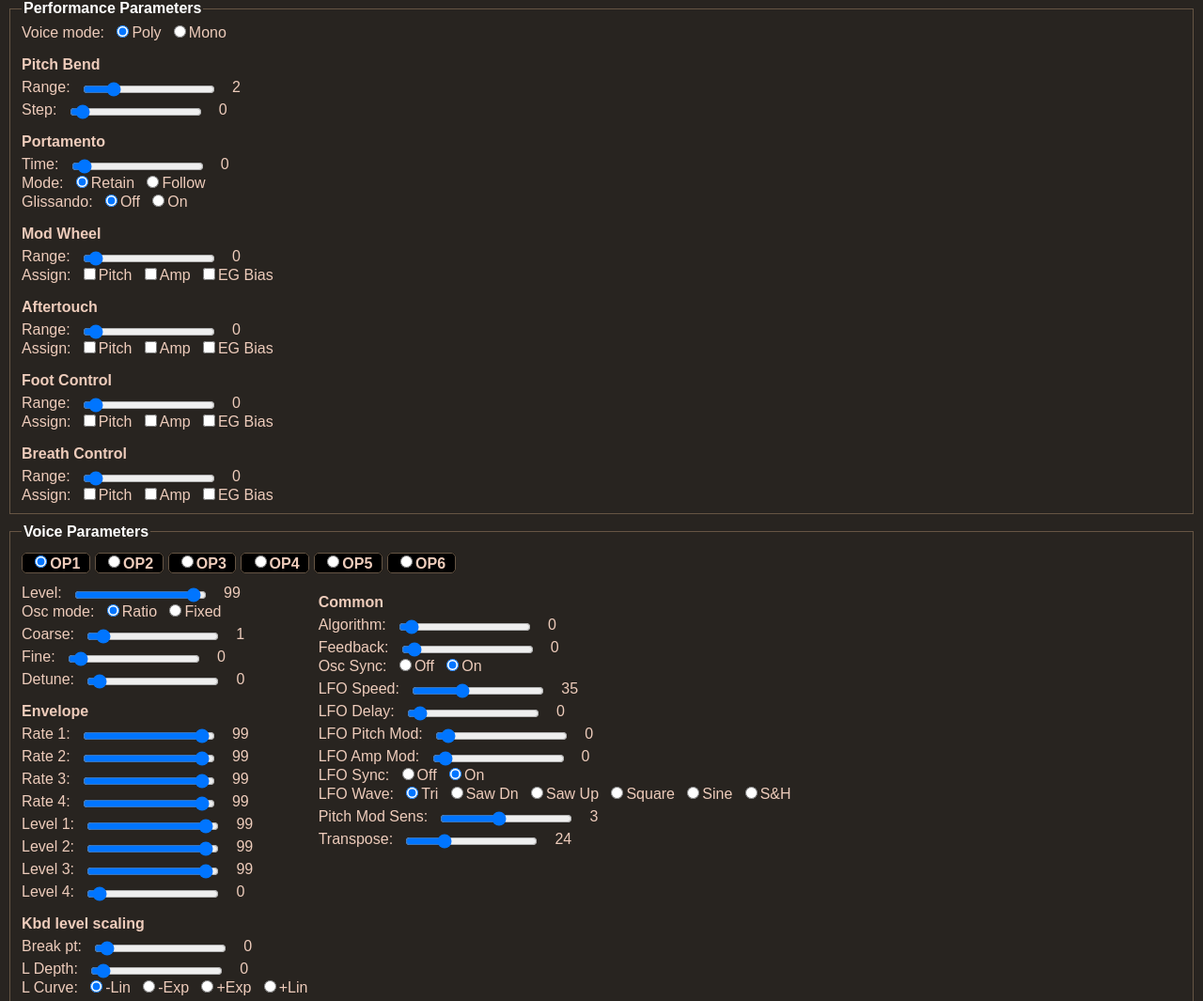
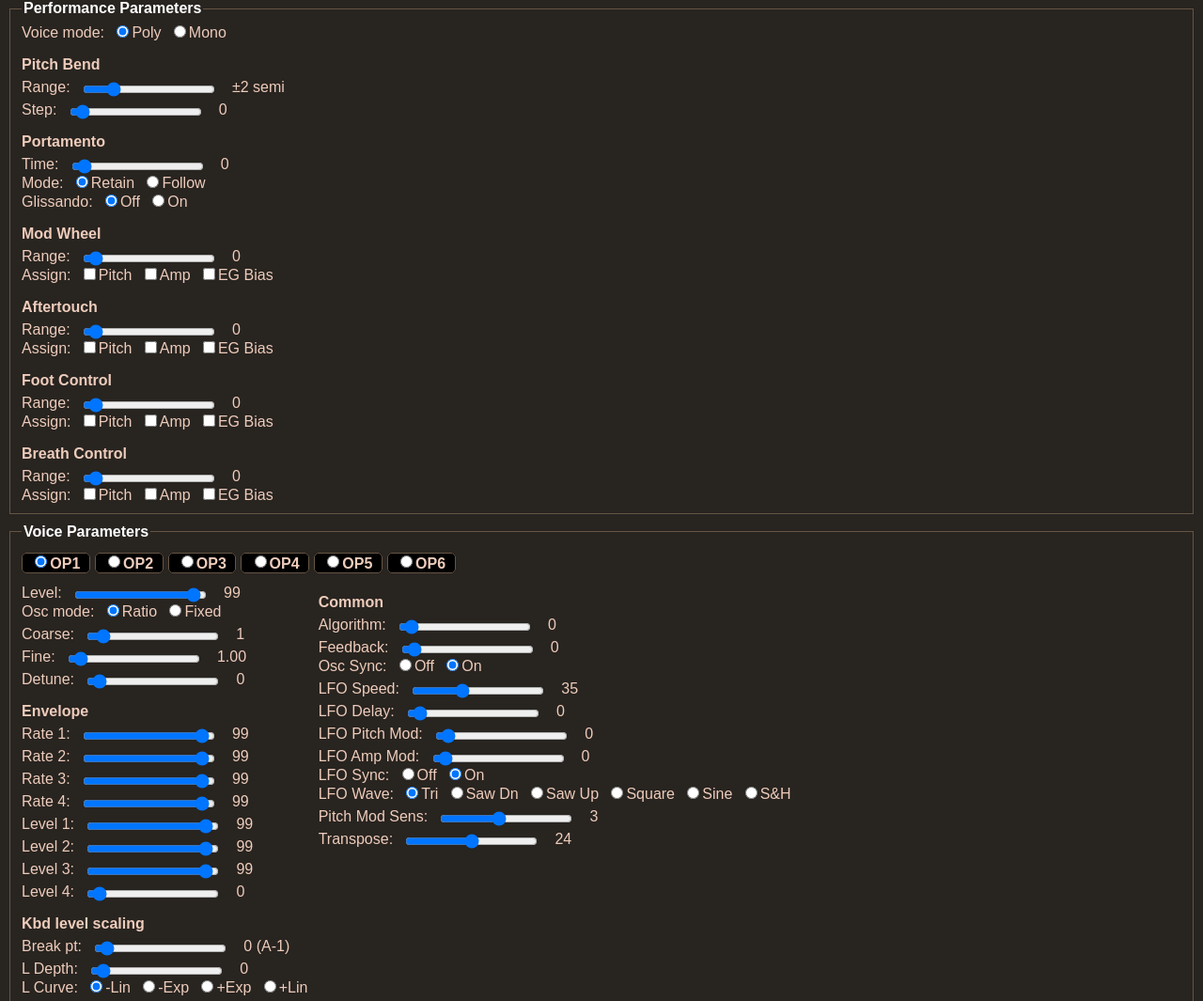
Before and after one commit to Ahlzen/DXEdit, a React (Vite) app: page / in a window 1280 px wide. Shown: the part 271-1336 px from the top of the page at 94% size. Built offline with nearby package versions, Linux system fonts and the light colour scheme.

Commit message:
Added value formatters for voice editor.

```diff
--- a/src/components/App.tsx
+++ b/src/components/App.tsx
@@ -65,7 +65,12 @@ export default function App()
   });
 
   // Formatters
-  function formatMidiChannel(ch: number) { return String(ch+1); }
+  function formatMidiChannel(ch: number) : string { return String(ch+1); }
+  function formatSemitones(n: number) : string { return `±${n} semi`; }
+  function formatTranspose(n: number) : string {
+    // transpose (24=C3)
+    return String(n); // TODO: Find out how DX7 displays this
+  }
 
   return (
     <>
@@ -122,7 +127,8 @@ export default function App()
         title="Range:"
         selectedValue={perfParams.pitchBendRange}
         maxValue={12}
-        onValueChanged={(v) => handlePerformanceParamChanged('pitchBendRange', v)} />
+        onValueChanged={(v) => handlePerformanceParamChanged('pitchBendRange', v)}
+        valueFormatter={formatSemitones} />
       <Slider
         title="Step:"
         selectedValue={perfParams.pitchBendStep}
@@ -251,8 +257,9 @@ export default function App()
           <Slider
             title="Transpose:"
             selectedValue={voiceParams.getValue('Transpose')}
-            maxValue={99}
-            onValueChanged={(v) => handleVoiceParamChanged('Transpose', v)} />
+            maxValue={48}
+            onValueChanged={(v) => handleVoiceParamChanged('Transpose', v)}
+            valueFormatter={formatTranspose} />
         </div>
 
       </div>
--- a/src/components/OpEditor.tsx
+++ b/src/components/OpEditor.tsx
@@ -17,6 +17,26 @@ export default function OpEditor(props: {
     };
   }
 
+  // Formatters
+  function formatBreakpoint(n: number) : string {
+    // (0=A-1, 1=A#-1, 2=B-1, 3=C0, ... 39=C3)
+    const notes = ['A', 'A#', 'B', 'C', 'C#', 'D', 'D#', 'E', 'F', 'F#', 'G', 'G#'];
+    return `${n} (${notes[n%12]}${Math.floor((n-3)/12)})`;
+  }
+  function formatCoarseFreq(n: number) : string {
+    // TODO: check that this is correct
+    // TODO: also check if changes by Osc Mode (fixed/ratio)
+    return String(n === 0 ? 0.5 : n);
+  }
+  function formatFineFreq(n: number) : string {
+    // TODO: check that this is correct
+    // TODO: also check if changes by Osc Mode (fixed/ratio)
+    return `1.${String(n).padStart(2, '0')}`;
+  }
+
+  // TODO: Not sure if the INIT patch detune is right
+
+
   return (
   <div className="opEditor">
     <Slider
@@ -33,12 +53,14 @@ export default function OpEditor(props: {
       title='Coarse:'
       selectedValue={getVal(18)}
       maxValue={33}
-      onValueChanged={setVal(18)} />
+      onValueChanged={setVal(18)}
+      valueFormatter={formatCoarseFreq} />
     <Slider
       title='Fine:'
       selectedValue={getVal(19)}
       maxValue={99}
-      onValueChanged={setVal(19)} />
+      onValueChanged={setVal(19)}
+      valueFormatter={formatFineFreq} />
     <Slider
       title='Detune:'
       selectedValue={getVal(20)}
@@ -55,7 +77,8 @@ export default function OpEditor(props: {
       title='Break pt:'
       selectedValue={getVal(8)}
       maxValue={99}
-      onValueChanged={setVal(8)} />
+      onValueChanged={setVal(8)}
+      valueFormatter={formatBreakpoint} />
     <Slider
       title='L Depth:'
       selectedValue={getVal(9)}
```
Also changed, not shown: 1 other file (tests, documents, lock files or other folders).
